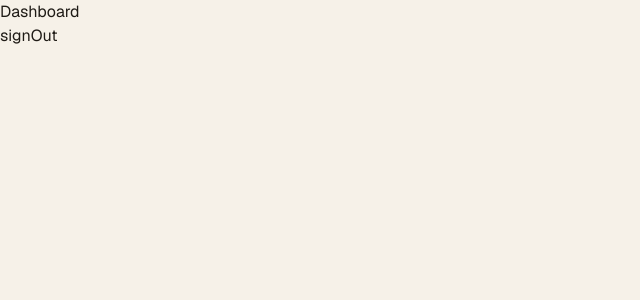
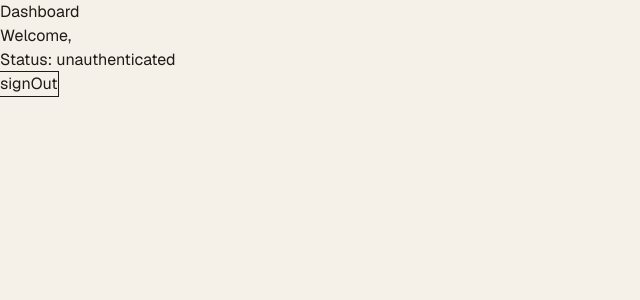
Before and after one commit to aromal0708/Dear-Diary, a Next.js app: page /dashboard in a window 1280 px wide. Shown: the top 300 px of the page, without its empty margins (0-640 px from the left). Built offline with nearby package versions, Linux system fonts and the light colour scheme; no server answers.

Commit message:
debug: debug login page not protected error

```diff
--- a/app/(main)/dashboard/page.tsx
+++ b/app/(main)/dashboard/page.tsx
@@ -3,13 +3,18 @@ import { authOptions } from "@/app/lib/auth";
 import { signOut, useSession } from "next-auth/react";
 import { getServerSession } from "next-auth";
 
-const Dashboard =  () => {
+const Dashboard = () => {
   const session = useSession();
   console.log("Session:", session);
+
+  const { data, status } = session;
   return (
     <div>
       <h1>Dashboard</h1>
-      <button onClick={() => signOut()}>signOut</button>
+
+      <p>Welcome, {data?.user?.name}</p>
+      <p>Status: {status}</p>
+      <button className="cursor-pointer outline-1 " onClick={() => signOut()}>signOut</button>
     </div>
   );
 };
--- a/proxy.ts
+++ b/proxy.ts
@@ -4,11 +4,16 @@ import type { NextRequest } from "next/server";
 
 export default async function proxy(req: NextRequest) {
   const token = await getToken({ req, secret: process.env.NEXTAUTH_SECRET });
+  const { pathname } = req.nextUrl;
 
   if (!token) {
     return NextResponse.redirect(new URL("/login", req.url));
   }
+
+  if (token && pathname === "/login") {
+    return NextResponse.redirect(new URL("/dashboard", req.url));
+  }
   return NextResponse.next();
 }
 
-export const config = { matcher: ["/dashboard"] };
+export const config = { matcher: ["/dashboard", "/login"] };
```
